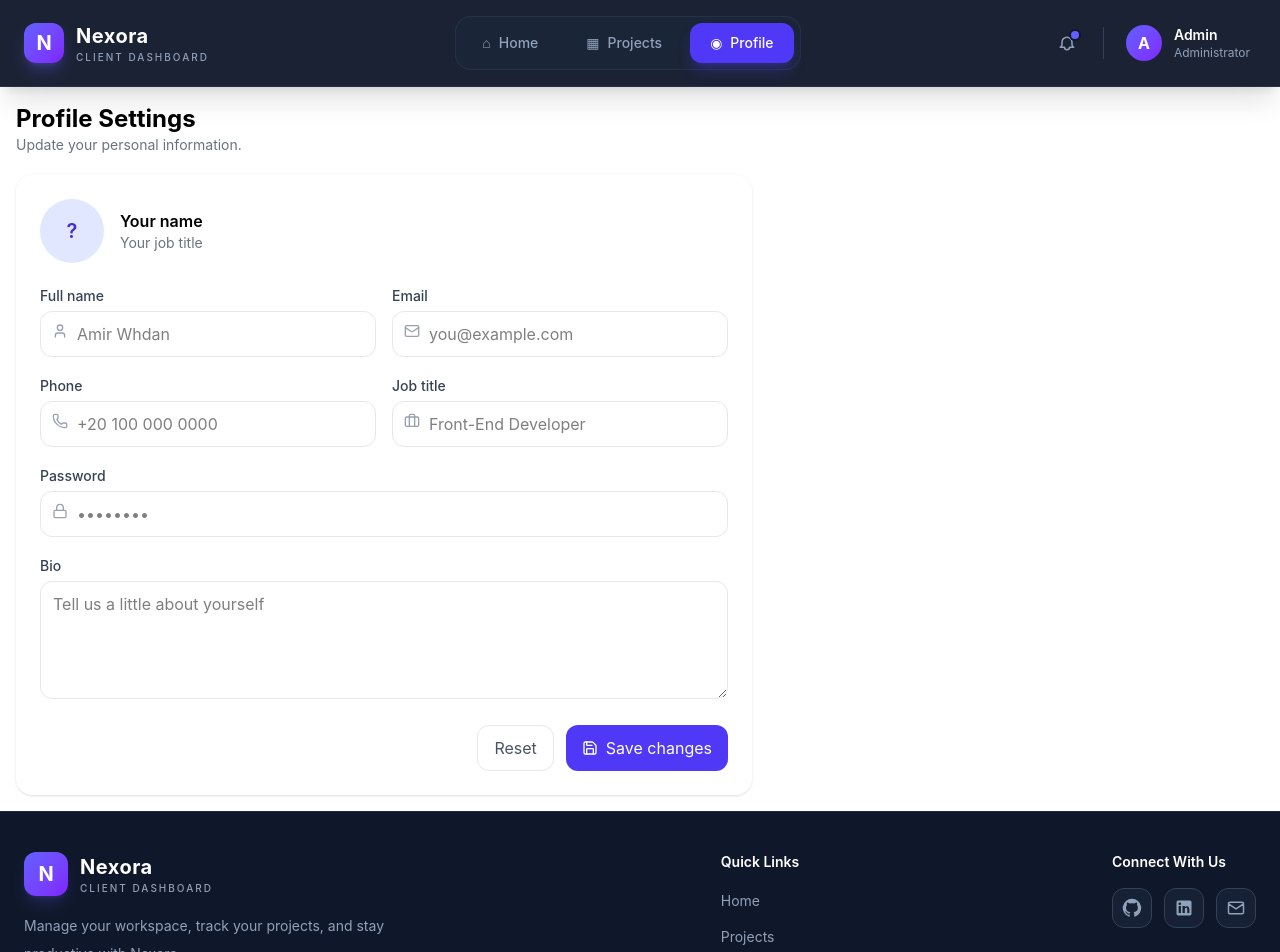
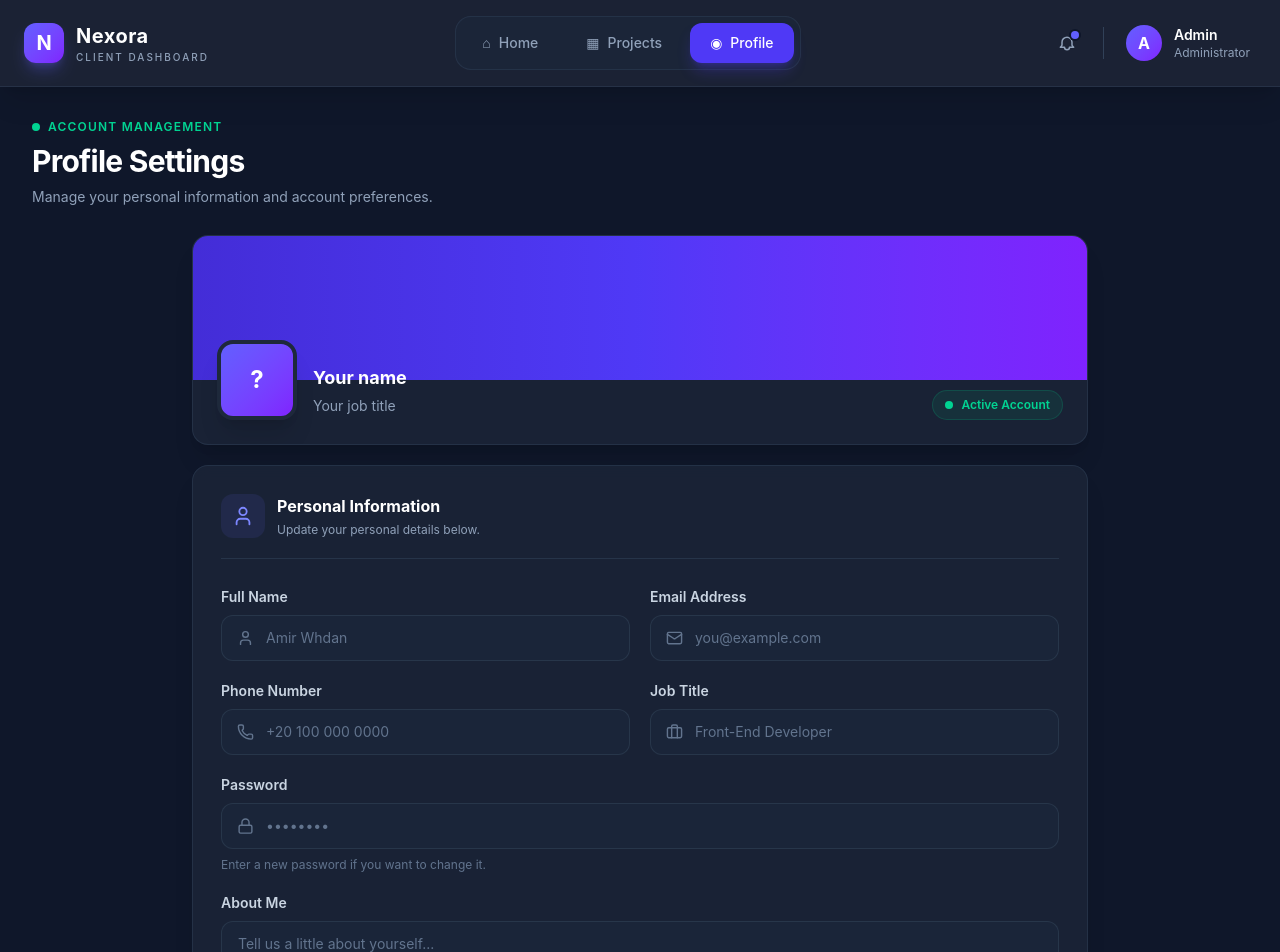
Before and after one commit to Amir-017/task1_Elevvo, a React (Vite) app: page /profile in a window 1280 px wide. Shown: the top 952 px of the page. Built offline with nearby package versions, Linux system fonts and the light colour scheme.

Commit message:
enhance Profile page layout and styling for improved user experience; add custom dark variant support in CSS

```diff
--- a/src/Pages/Profile.jsx
+++ b/src/Pages/Profile.jsx
@@ -1,3 +1,4 @@
+
 import { useState } from "react";
 import Swal from "sweetalert2";
 import { User, Mail, Phone, Briefcase, Lock, Save } from "lucide-react";
@@ -6,9 +7,15 @@ import { useProfile } from "../Store/profile";
 function Field({ label, icon: Icon, children }) {
   return (
     <label className="block">
-      <span className="text-sm font-medium text-gray-700">{label}</span>
-      <div className="relative mt-1">
-        <Icon size={16} className="absolute left-3 top-3 text-gray-400" />
+      <span className="mb-2 block text-sm font-semibold text-slate-300">
+        {label}
+      </span>
+
+      <div className="relative">
+        <Icon
+          size={17}
+          className="absolute left-4 top-1/2 -translate-y-1/2 text-slate-500"
+        />
         {children}
       </div>
     </label>
@@ -16,7 +23,7 @@ function Field({ label, icon: Icon, children }) {
 }
 
 const inputClass =
-  "w-full pl-9 pr-3 py-2.5 rounded-xl border border-gray-200 bg-white focus:outline-none focus:ring-2 focus:ring-indigo-300";
+  "w-full rounded-xl border border-slate-700/60 bg-slate-800/60 py-3 pl-11 pr-4 text-sm text-white outline-none transition-all duration-300 placeholder:text-slate-500 focus:border-indigo-500 focus:ring-2 focus:ring-indigo-500/20";
 
 export const Profile = () => {
   const saved = useProfile((s) => s.profile);
@@ -65,68 +72,189 @@ export const Profile = () => {
   const initials = (form.name || "?").slice(0, 2).toUpperCase();
 
   return (
-    <div className="p-4 max-w-3xl">
-      <h1 className="text-2xl font-bold">Profile Settings</h1>
-      <p className="text-gray-500 text-sm mb-5">Update your personal information.</p>
+    <div className="min-h-screen space-y-7 bg-[#0f172a] p-4 sm:p-6 lg:p-8">
 
-      <form onSubmit={handleSubmit} className="bg-white rounded-2xl shadow-sm p-6 space-y-5">
-        <div className="flex items-center gap-4">
-          <div className="w-16 h-16 rounded-full bg-indigo-100 text-indigo-700 flex items-center justify-center text-xl font-semibold">
+      {/* Page Header */}
+      <div>
+        <div className="mb-2 flex items-center gap-2">
+          <span className="h-2 w-2 rounded-full bg-emerald-400" />
+          <span className="text-xs font-semibold uppercase tracking-widest text-emerald-400">
+            Account Management
+          </span>
+        </div>
+
+        <h1 className="text-3xl font-bold tracking-tight text-white">
+          Profile Settings
+        </h1>
+
+        <p className="mt-2 text-sm text-slate-400">
+          Manage your personal information and account preferences.
+        </p>
+      </div>
+
+      {/* Profile Content */}
+      <div className="mx-auto max-w-4xl space-y-5">
+
+        {/* Profile Overview */}
+        <div className="overflow-hidden rounded-2xl border border-slate-700/50 bg-[#1e293b]/70 shadow-xl shadow-black/10">
+
+          <div className="h-28 bg-gradient-to-r from-indigo-700 via-indigo-600 to-violet-600 sm:h-36" />
+
+          <div className="px-6 pb-6">
+            <div className="-mt-10 flex flex-col gap-4 sm:flex-row sm:items-end sm:justify-between">
+
+              <div className="flex items-end gap-4">
+                <div className="flex h-20 w-20 items-center justify-center rounded-2xl border-4 border-[#1e293b] bg-gradient-to-br from-indigo-500 to-violet-600 text-2xl font-bold text-white shadow-xl">
                   {initials}
                 </div>
-          <div>
-            <p className="font-semibold">{form.name || "Your name"}</p>
-            <p className="text-sm text-gray-500">{form.jobTitle || "Your job title"}</p>
+
+                <div className="pb-1">
+                  <h2 className="text-lg font-bold text-white">
+                    {form.name || "Your name"}
+                  </h2>
+
+                  <p className="mt-1 text-sm text-slate-400">
+                    {form.jobTitle || "Your job title"}
+                  </p>
                 </div>
               </div>
 
-        <div className="grid grid-cols-1 md:grid-cols-2 gap-4">
-          <Field label="Full name" icon={User}>
-            <input name="name" value={form.name} onChange={handleChange} required
-              placeholder="Amir Whdan" className={inputClass} />
+              <div className="flex w-fit items-center gap-2 rounded-full border border-emerald-500/20 bg-emerald-500/10 px-3 py-1.5">
+                <span className="h-2 w-2 rounded-full bg-emerald-400" />
+                <span className="text-xs font-semibold text-emerald-400">
+                  Active Account
+                </span>
+              </div>
+            </div>
+          </div>
+        </div>
+
+        {/* Form */}
+        <form
+          onSubmit={handleSubmit}
+          className="rounded-2xl border border-slate-700/50 bg-[#1e293b]/70 p-5 shadow-xl shadow-black/10 backdrop-blur-sm sm:p-7"
+        >
+
+          {/* Form Header */}
+          <div className="mb-7 flex items-center gap-3 border-b border-slate-700/60 pb-5">
+            <div className="flex h-11 w-11 items-center justify-center rounded-xl bg-indigo-500/10 text-indigo-400">
+              <User size={22} />
+            </div>
+
+            <div>
+              <h2 className="font-bold text-white">
+                Personal Information
+              </h2>
+
+              <p className="mt-1 text-xs text-slate-400">
+                Update your personal details below.
+              </p>
+            </div>
+          </div>
+
+          {/* Input Fields */}
+          <div className="grid grid-cols-1 gap-5 md:grid-cols-2">
+
+            <Field label="Full Name" icon={User}>
+              <input
+                name="name"
+                value={form.name}
+                onChange={handleChange}
+                required
+                placeholder="Amir Whdan"
+                className={inputClass}
+              />
             </Field>
 
-          <Field label="Email" icon={Mail}>
-            <input type="email" name="email" value={form.email} onChange={handleChange} required
-              placeholder="you@example.com" className={inputClass} />
+            <Field label="Email Address" icon={Mail}>
+              <input
+                type="email"
+                name="email"
+                value={form.email}
+                onChange={handleChange}
+                required
+                placeholder="you@example.com"
+                className={inputClass}
+              />
             </Field>
 
-          <Field label="Phone" icon={Phone}>
-            <input name="phone" value={form.phone} onChange={handleChange}
-              placeholder="+20 100 000 0000" className={inputClass} />
+            <Field label="Phone Number" icon={Phone}>
+              <input
+                name="phone"
+                value={form.phone}
+                onChange={handleChange}
+                placeholder="+20 100 000 0000"
+                className={inputClass}
+              />
             </Field>
 
-          <Field label="Job title" icon={Briefcase}>
-            <input name="jobTitle" value={form.jobTitle} onChange={handleChange}
-              placeholder="Front-End Developer" className={inputClass} />
+            <Field label="Job Title" icon={Briefcase}>
+              <input
+                name="jobTitle"
+                value={form.jobTitle}
+                onChange={handleChange}
+                placeholder="Front-End Developer"
+                className={inputClass}
+              />
             </Field>
 
             <div className="md:col-span-2">
               <Field label="Password" icon={Lock}>
-              <input type="password" value={password} onChange={(e) => setPassword(e.target.value)}
-                placeholder="••••••••" autoComplete="new-password" className={inputClass} />
+                <input
+                  type="password"
+                  value={password}
+                  onChange={(e) => setPassword(e.target.value)}
+                  placeholder="••••••••"
+                  autoComplete="new-password"
+                  className={inputClass}
+                />
               </Field>
+              <p className="mt-2 text-xs text-slate-500">
+                Enter a new password if you want to change it.
+              </p>
             </div>
 
+            {/* Bio */}
             <label className="block md:col-span-2">
-            <span className="text-sm font-medium text-gray-700">Bio</span>
-            <textarea name="bio" value={form.bio} onChange={handleChange} rows={4}
-              placeholder="Tell us a little about yourself"
-              className="mt-1 w-full px-3 py-2.5 rounded-xl border border-gray-200 focus:outline-none focus:ring-2 focus:ring-indigo-300" />
+              <span className="mb-2 block text-sm font-semibold text-slate-300">
+                About Me
+              </span>
+
+              <textarea
+                name="bio"
+                value={form.bio}
+                onChange={handleChange}
+                rows={5}
+                placeholder="Tell us a little about yourself..."
+                className="w-full resize-none rounded-xl border border-slate-700/60 bg-slate-800/60 px-4 py-3 text-sm text-white outline-none transition-all duration-300 placeholder:text-slate-500 focus:border-indigo-500 focus:ring-2 focus:ring-indigo-500/20"
+              />
             </label>
+
           </div>
 
-        <div className="flex justify-end gap-3">
-          <button type="button" onClick={handleReset}
-            className="px-4 py-2.5 rounded-xl border border-gray-200 text-gray-600 hover:bg-gray-50">
-            Reset
+          {/* Actions */}
+          <div className="mt-7 flex flex-col-reverse gap-3 border-t border-slate-700/60 pt-6 sm:flex-row sm:justify-end">
+
+            <button
+              type="button"
+              onClick={handleReset}
+              className="rounded-xl border border-slate-600/70 bg-slate-800/50 px-6 py-3 text-sm font-semibold text-slate-300 transition-all duration-300 hover:border-slate-500 hover:bg-slate-700 hover:text-white"
+            >
+              Reset Changes
             </button>
-          <button type="submit"
-            className="px-4 py-2.5 rounded-xl bg-indigo-600 text-white hover:bg-indigo-700 flex items-center gap-2">
-            <Save size={16} /> Save changes
+
+            <button
+              type="submit"
+              className="flex items-center justify-center gap-2 rounded-xl bg-gradient-to-r from-indigo-600 to-violet-600 px-6 py-3 text-sm font-semibold text-white shadow-lg shadow-indigo-600/20 transition-all duration-300 hover:-translate-y-0.5 hover:from-indigo-500 hover:to-violet-500 hover:shadow-indigo-500/30"
+            >
+              <Save size={17} />
+              Save Changes
             </button>
+
           </div>
         </form>
+
+      </div>
     </div>
   );
 };
--- a/src/index.css
+++ b/src/index.css
@@ -1 +1,2 @@
 @import "tailwindcss";
+@custom-variant dark (&:where(.dark, .dark *));
```
Lines whose indentation alone changed are shown as unchanged.
